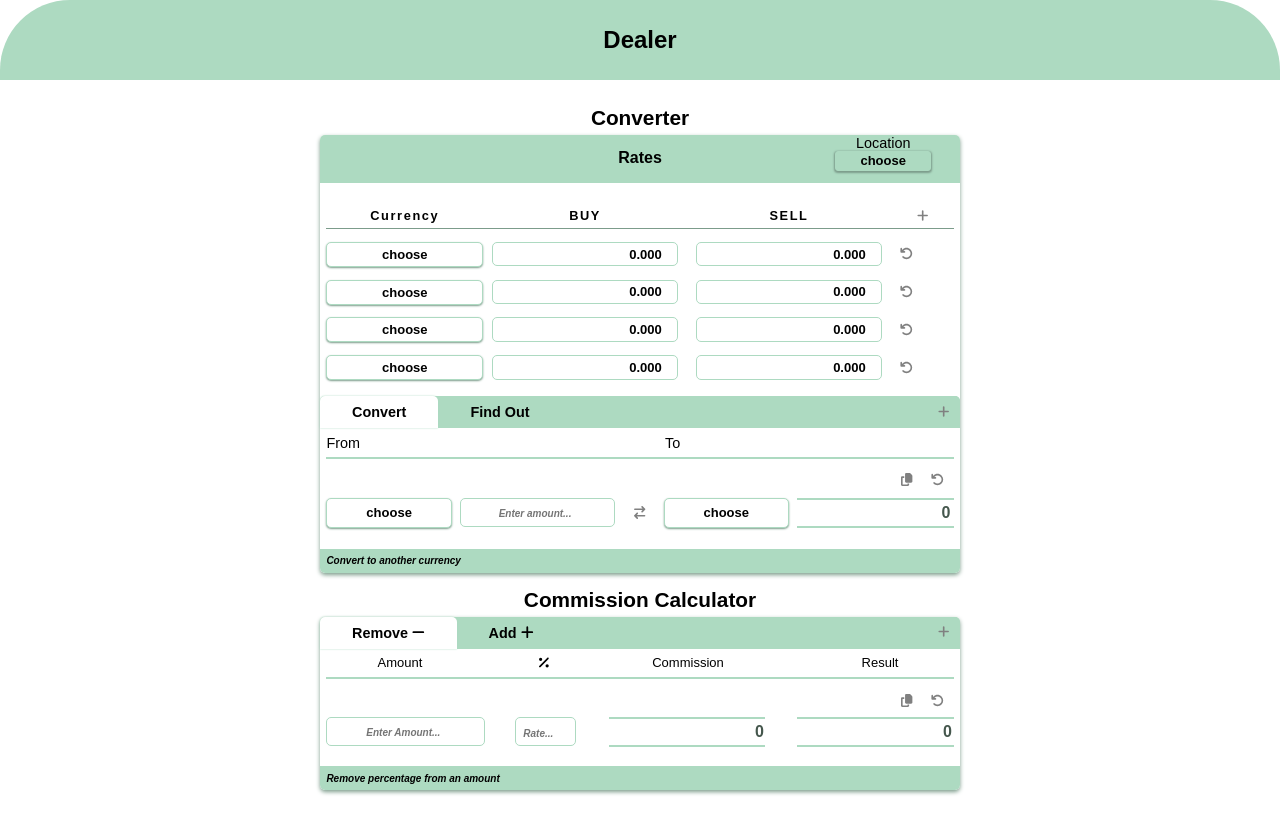
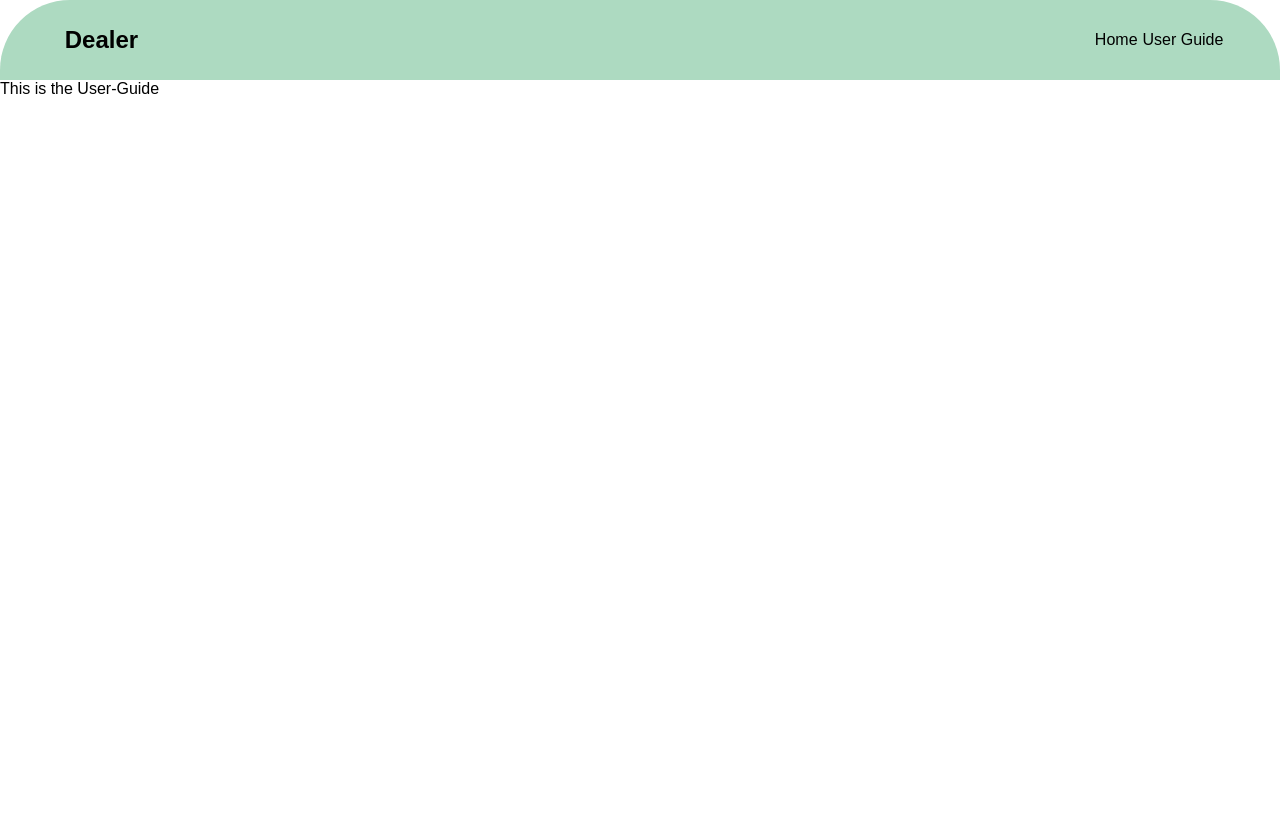
Before and after one commit to haywae/DealerApp, a React (Create React App) app: page /userGuide in a window 1280 px wide. Built offline with nearby package versions, Linux system fonts and the light colour scheme.

Commit message:
Pages added to the program by react router dom

```diff
--- a/package.json
+++ b/package.json
@@ -14,6 +14,7 @@
     "gh-pages": "^6.0.0",
     "react": "^18.2.0",
     "react-dom": "^18.2.0",
+    "react-router-dom": "^6.16.0",
     "react-scripts": "5.0.1",
     "web-vitals": "^2.1.4"
   },
--- a/src/App.jsx
+++ b/src/App.jsx
@@ -1,20 +1,19 @@
-import Header from './components/Header'
-import "/node_modules/flag-icons/css/flag-icons.min.css";
-import ComCalculator from './components/ComCalculator';
-import ConverterApp from './components/ConveterApp';
-import './index.css'
+import { BrowserRouter, Routes, Route} from "react-router-dom"
+import { Home } from "./pages/Home"
+import { NoPage } from "./pages/NoPage"
+import { UserGuide } from "./pages/UserGuide"
 
 export default function App() {
-
   return (
-    <div >
-      <Header/>
-      <main id='content'>
-        <h2 className='section-headings'>Converter</h2>
-        <ConverterApp/>
-        <h2 className='section-headings'>Commission Calculator</h2>
-        <ComCalculator/>
-      </main>
+    <div>
+      <BrowserRouter>
+        <Routes>
+          <Route index element={ <Home /> } />
+          <Route path="/home" element={<Home />} />
+          <Route path="/userGuide" element={<UserGuide />} />
+          <Route path="*" element={<NoPage />}/>
+        </Routes>
+      </BrowserRouter>
     </div>
   )
 }
--- a/src/components/Header.jsx
+++ b/src/components/Header.jsx
@@ -6,6 +6,12 @@ export default function Header() {
             <section className="logo-container">
                 <h2 className="headerText">Dealer</h2>
             </section>
+            <section className="nav-container">
+                <ul className="nav-items">
+                    <li><a href="/home">Home</a></li>
+                    <li><a href="/userGuide">User Guide</a></li>
+                </ul>
+            </section>
         </header>
     )
 }
--- a/src/css/Header.css
+++ b/src/css/Header.css
@@ -2,11 +2,32 @@ header{
     height: 5rem;
     background-color: var(--lightColor);
     border-radius: 70px 70px 0 0;
+    display: flex;
+    justify-content: space-between;
 }
 .logo-container{
+    height: 100%;
     display: flex;
-    height: 100%;
-    justify-content: center;
+    margin: auto 5%;
+}
+.nav-container{
+    margin: auto 5%;
+}
+.nav-items{
+    display: flex;
+}
+.nav-items li{
+    list-style: none;
+    margin: 0 2%;
+    text-align: center;
+    text-wrap:nowrap;
+}
+.nav-items li:hover{
+    background-color: var(--midColor);
+}
+.nav-items a{
+    text-decoration: none;
+    color: black;
 }
 .headerIcon{
     margin: auto 1%;
--- /dev/null
+++ b/src/pages/Home.jsx
@@ -0,0 +1,19 @@
+import Header from '../components/Header'
+import "/node_modules/flag-icons/css/flag-icons.min.css";
+import ComCalculator from '../components/ComCalculator';
+import ConverterApp from '../components/ConveterApp';
+import '../index.css'
+
+export function Home(){
+    return(
+        <div >
+            <Header/>
+            <main id='content'>
+                <h2 className='section-headings'>Converter</h2>
+                <ConverterApp/>
+                <h2 className='section-headings'>Commission Calculator</h2>
+                <ComCalculator/>
+            </main>
+        </div>
+    )
+}
--- /dev/null
+++ b/src/pages/NoPage.jsx
@@ -0,0 +1,9 @@
+
+
+export function NoPage() {
+    return(
+        <div>
+            The Page you are looking for is unavailable
+        </div>
+    )
+}
--- /dev/null
+++ b/src/pages/UserGuide.jsx
@@ -0,0 +1,10 @@
+import Header from "../components/Header";
+
+export function UserGuide() {
+    return(
+        <div>
+            <Header/>
+            <p>This is the User-Guide</p>
+        </div>
+    )
+}
```
Also changed, not shown: 1 other file (tests, documents, lock files or other folders).
